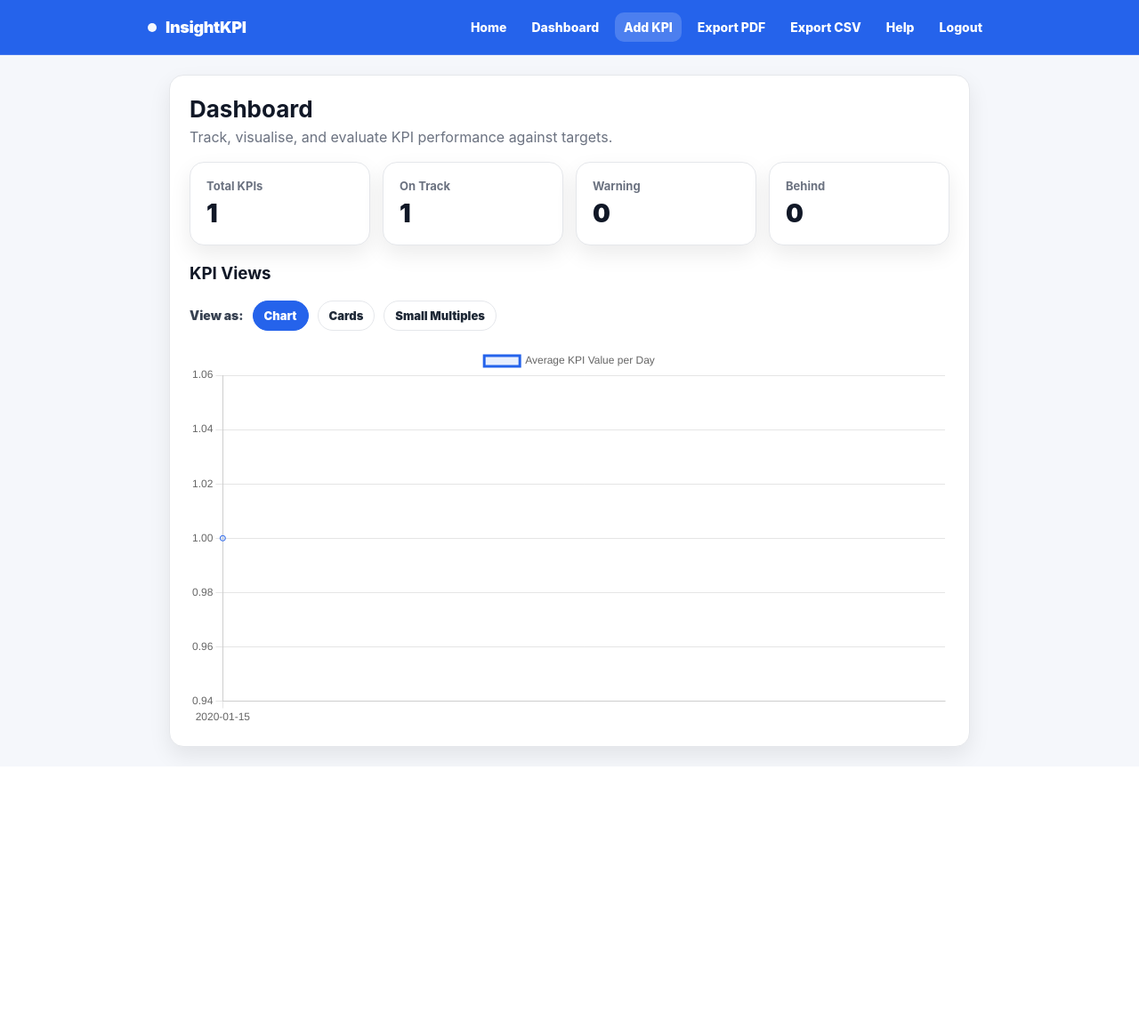
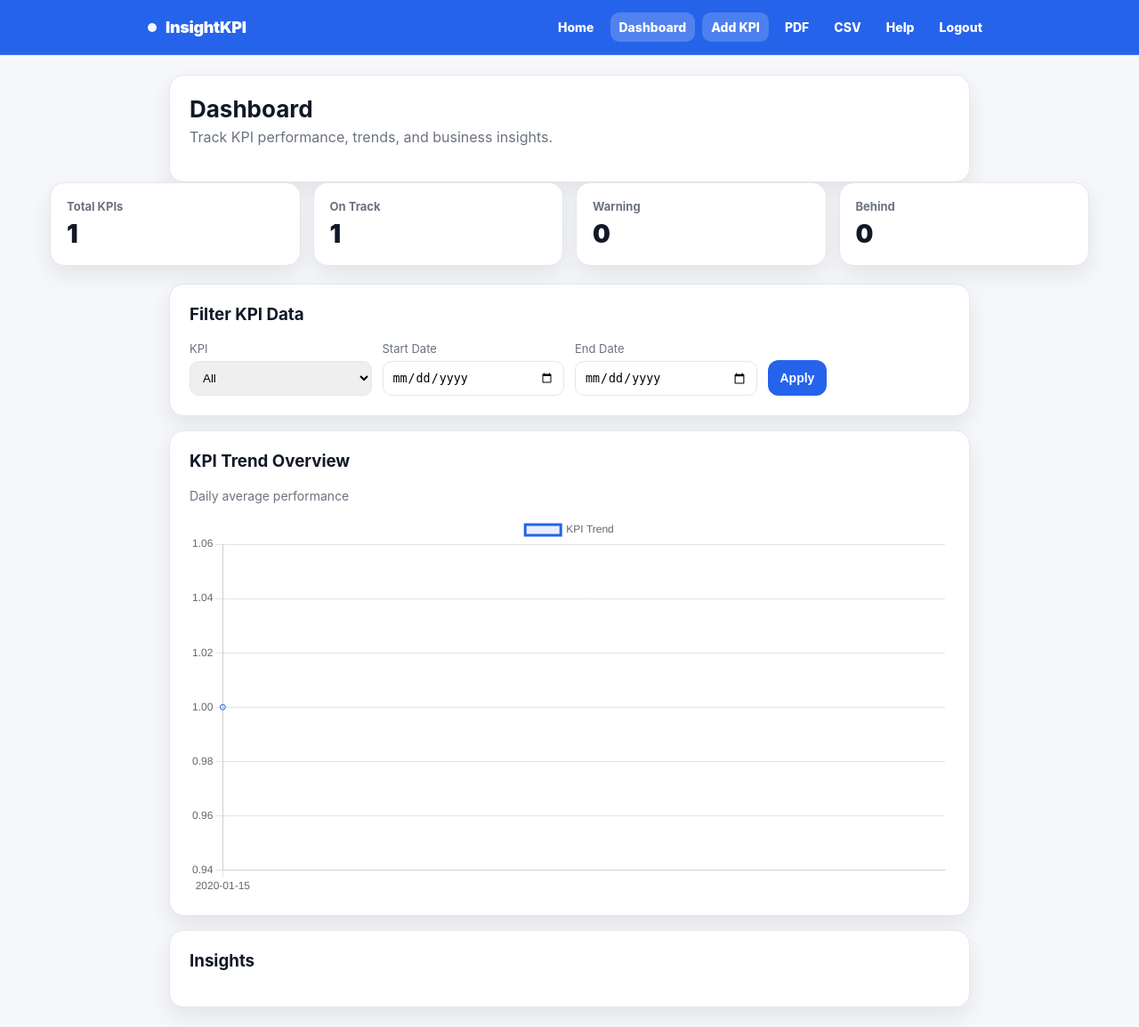
Before and after one commit to hamidmiakheiluni/insightkpi, a Flask app: page /dashboard in a window 1280 px wide. Shown: the whole page at 89% size. Before the commit the page ends 862 px from the top, so only its background shows below. Run offline with Flask 3, Linux system fonts and the light colour scheme; a user stored in the database is signed in; tables that the repository leaves empty hold one stand-in row (values such as "Sample post").

Commit message:
dashboard UI update

```diff
--- a/app/static/styles.css
+++ b/app/static/styles.css
@@ -344,3 +344,58 @@
   font-weight: 900;
   margin-top: 6px;
 }
+
+/* DASHBOARD IMPROVEMENTS */
+
+.container {
+  max-width: 1200px;
+}
+
+.card + .card {
+  margin-top: 16px;
+}
+
+h3 {
+  margin-top: 0;
+}
+
+/* FILTERS */
+.filter-form {
+  display: grid;
+  grid-template-columns: repeat(auto-fit, minmax(180px, 1fr));
+  gap: 12px;
+  align-items: end;
+}
+
+.form-group {
+  display: flex;
+  flex-direction: column;
+}
+
+.form-group label {
+  font-size: 13px;
+  margin-bottom: 6px;
+  color: var(--muted);
+}
+
+.form-group input,
+.form-group select {
+  padding: 10px;
+  border-radius: 10px;
+  border: 1px solid var(--border);
+}
+
+.form-actions {
+  display: flex;
+  align-items: end;
+}
+
+/* ACTIVE NAV */
+.nav-link.active {
+  background: rgba(255,255,255,0.2);
+}
+
+/* CHART */
+canvas {
+  margin-top: 10px;
+}
--- a/app/templates/dashboard.html
+++ b/app/templates/dashboard.html
@@ -16,10 +16,10 @@
     </div>
     <div class="nav-links">
       <a class="nav-link" href="/">Home</a>
-      <a class="nav-link" href="/dashboard">Dashboard</a>
+      <a class="nav-link active" href="/dashboard">Dashboard</a>
       <a class="nav-link primary" href="/kpi/add">Add KPI</a>
-      <a class="nav-link" href="/export/pdf">Export PDF</a>
-      <a class="nav-link" href="/export/csv">Export CSV</a>
+      <a class="nav-link" href="/export/pdf">PDF</a>
+      <a class="nav-link" href="/export/csv">CSV</a>
       <a class="nav-link" href="/help">Help</a>
       <a class="nav-link" href="/logout">Logout</a>
     </div>
@@ -28,11 +28,13 @@
 
 <div class="container">
 
+  <!-- HEADER -->
   <div class="card">
     <h2>Dashboard</h2>
-    <p class="subtitle">Track, visualise, and evaluate KPI performance against targets.</p>
+    <p class="subtitle">Track KPI performance, trends, and business insights.</p>
+  </div>
 
-    <!-- 🔥 KPI SUMMARY CARDS -->
+  <!-- SUMMARY CARDS -->
   <div class="stats-grid">
     <div class="stat-card">
       <div class="stat-title">Total KPIs</div>
@@ -61,67 +63,101 @@
     </div>
   </div>
 
-    <!-- ✅ Behind Target list (YOUR ORIGINAL KEPT) -->
-    {% if behind_target and behind_target|length > 0 %}
-      <div class="behind-box">
-        <div class="behind-title">Behind Target</div>
-        <div class="behind-sub">These KPIs are currently Amber or Red.</div>
+  <!-- FILTERS -->
+  <div class="card">
+    <h3>Filter KPI Data</h3>
+
+    <form method="GET" class="filter-form">
+      <div class="form-group">
+        <label>KPI</label>
+        <select name="kpi_name">
+          <option value="">All</option>
+          {% for name in kpi_names %}
+            <option value="{{ name }}" {% if name == selected_kpi %}selected{% endif %}>{{ name }}</option>
+          {% endfor %}
+        </select>
+      </div>
+
+      <div class="form-group">
+        <label>Start Date</label>
+        <input type="date" name="start" value="{{ start }}">
+      </div>
+
+      <div class="form-group">
+        <label>End Date</label>
+        <input type="date" name="end" value="{{ end }}">
+      </div>
+
+      <div class="form-actions">
+        <button class="btn">Apply</button>
+      </div>
+    </form>
+  </div>
+
+  <!-- BEHIND TARGET -->
+  {% if behind_target %}
+  <div class="card">
+    <h3>⚠️ Needs Attention</h3>
 
     <ul class="behind-list">
       {% for k in behind_target %}
       <li class="behind-item">
-              <span style="font-weight:900;">{{ k.name }}</span>
+        <b>{{ k.name }}</b>
         <span class="badge {{ k.status }}">{{ k.status|upper }}</span>
-              <span class="small" style="color:#374151;">
-                Latest: {{ "%.2f"|format(k.latest) }}
-                {% if k.target is not none %}
-                  | Target: {{ "%.2f"|format(k.target) }}
-                {% endif %}
-                {% if k.trend_pct is not none %}
-                  | Trend: {{ "%.1f"|format(k.trend_pct) }}%
-                {% endif %}
+        <span class="small">
+          {{ "%.2f"|format(k.latest) }}
         </span>
       </li>
       {% endfor %}
     </ul>
   </div>
-      <hr>
   {% endif %}
 
-    <h3>KPI Views</h3>
+  <!-- CHART -->
+  <div class="card">
+    <h3>KPI Trend Overview</h3>
+    <p class="small">Daily average performance</p>
 
-    <div class="view-toggle">
-      <span class="small" style="font-weight:900; color:#374151;">View as:</span>
-
-      <a class="view-pill {{ 'active' if view=='chart' else '' }}"
-         href="/dashboard?view=chart&kpi_name={{ selected_kpi }}&start={{ start }}&end={{ end }}">Chart</a>
-
-      <a class="view-pill {{ 'active' if view=='cards' else '' }}"
-         href="/dashboard?view=cards&kpi_name={{ selected_kpi }}&start={{ start }}&end={{ end }}">Cards</a>
-
-      <a class="view-pill {{ 'active' if view=='multiples' else '' }}"
-         href="/dashboard?view=multiples&kpi_name={{ selected_kpi }}&start={{ start }}&end={{ end }}">Small Multiples</a>
+    {% if entries %}
+      <canvas id="kpiChart"></canvas>
+    {% else %}
+      <div class="flash info">No data available</div>
+    {% endif %}
   </div>
 
-    {% if entries|length == 0 %}
-      <div class="flash info">
-        No KPI data yet — add your first KPI to unlock insights and performance tracking.
+  <!-- INSIGHTS -->
+  <div class="card">
+    <h3>Insights</h3>
+
+    <ul class="behind-list">
+      {% for name, s in card_stats.items() %}
+        {% if s.trend_pct %}
+        <li>
+          <b>{{ name }}</b>:
+          {% if s.trend_pct > 0 %}
+            📈 Improving ({{ "%.1f"|format(s.trend_pct) }}%)
+          {% else %}
+            📉 Declining ({{ "%.1f"|format(s.trend_pct) }}%)
+          {% endif %}
+        </li>
+        {% endif %}
+      {% endfor %}
+    </ul>
   </div>
-    {% else %}
 
-      {% if view == "chart" %}
-        <canvas id="kpiChart"></canvas>
+</div>
 
 <script>
-          const labels = {{ labels | tojson }};
-          const values = {{ values | tojson }};
+const labels = JSON.parse('{{ labels | tojson | safe }}');
+const values = JSON.parse('{{ values | tojson | safe }}');
 
+if (labels.length > 0) {
   new Chart(document.getElementById("kpiChart"), {
     type: "line",
     data: {
       labels: labels,
       datasets: [{
-                label: "Average KPI Value per Day",
+        label: "KPI Trend",
         data: values,
         borderColor: "#2563eb",
         backgroundColor: "rgba(37,99,235,0.1)",
@@ -130,80 +166,8 @@
       }]
     }
   });
-        </script>
-      {% endif %}
-
-      {% if view == "cards" %}
-        <div style="display:grid; gap:14px; grid-template-columns: repeat(auto-fit, minmax(260px, 1fr)); margin-bottom: 10px;">
-          {% for name, s in card_stats.items() %}
-            <div class="card" style="padding:16px;">
-              <div style="display:flex; justify-content:space-between;">
-                <b>{{ name }}</b>
-                <span class="badge {{ s.status }}">{{ s.status|upper }}</span>
-              </div>
-
-              <div style="font-size:28px; font-weight:900;">
-                {{ "%.2f"|format(s.latest) }}
-              </div>
-
-              <div class="small">
-                Avg: {{ "%.2f"|format(s.avg) }} |
-                Min: {{ "%.2f"|format(s.min) }} |
-                Max: {{ "%.2f"|format(s.max) }}
-              </div>
-
-              <div class="small">
-                {% if s.trend_pct is not none %}
-                  Trend: {{ "%.1f"|format(s.trend_pct) }}%
-                  {% if s.trend_pct > 0 %}
-                    📈 Improving
-                  {% else %}
-                    📉 Declining
-                  {% endif %}
-                {% else %}
-                  No trend data
-                {% endif %}
-              </div>
-            </div>
-          {% endfor %}
-        </div>
-      {% endif %}
-
-      {% if view == "multiples" %}
-        <div style="display:grid; gap:14px; grid-template-columns: repeat(auto-fit, minmax(320px, 1fr));">
-          {% for name, points in series.items() %}
-            <div class="card">
-              <b>{{ name }}</b>
-              <canvas id="mini_{{ loop.index }}"></canvas>
-            </div>
-          {% endfor %}
-        </div>
-
-        <script>
-          const series = {{ series | tojson }};
-          let i = 1;
-
-          for (const [name, points] of Object.entries(series)) {
-            new Chart(document.getElementById(`mini_${i}`), {
-              type: "line",
-              data: {
-                labels: points.map(p => p[0]),
-                datasets: [{
-                  data: points.map(p => p[1]),
-                  borderColor: "#2563eb",
-                  tension: 0.4
-                }]
-              }
-            });
-            i++;
 }
 </script>
-      {% endif %}
-
-    {% endif %}
-
-  </div>
-</div>
 
 </body>
 </html>
```
Lines whose indentation alone changed are shown as unchanged.
